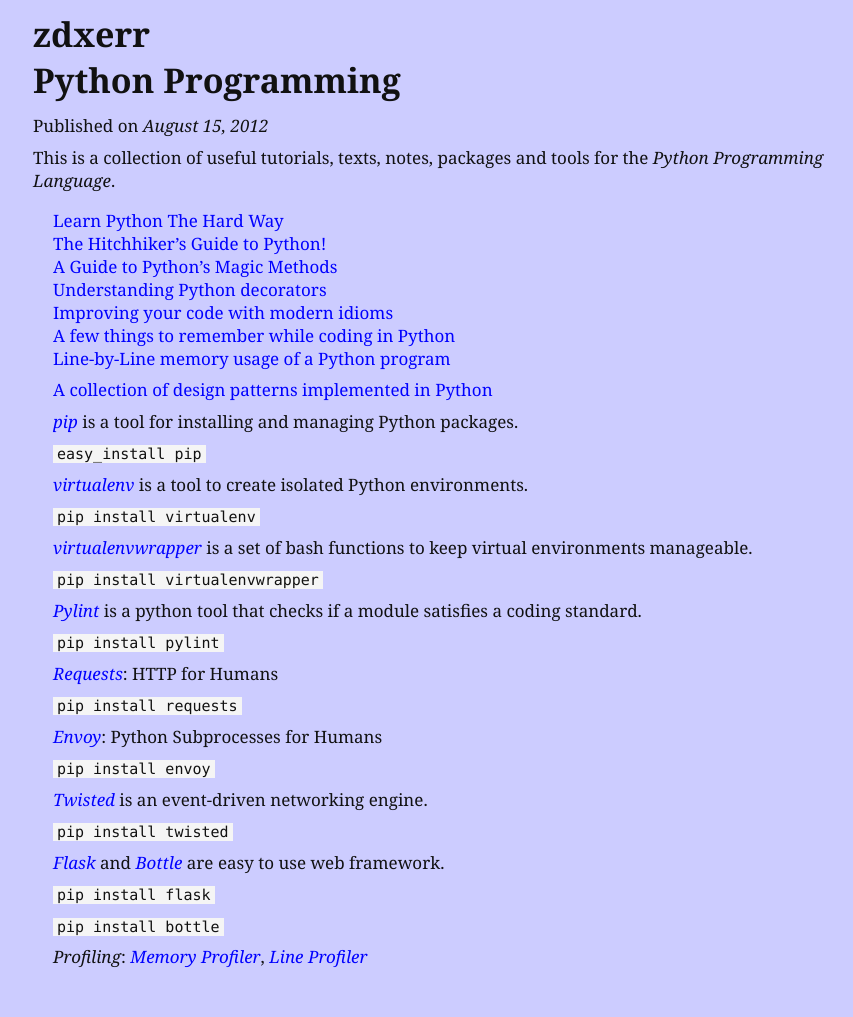
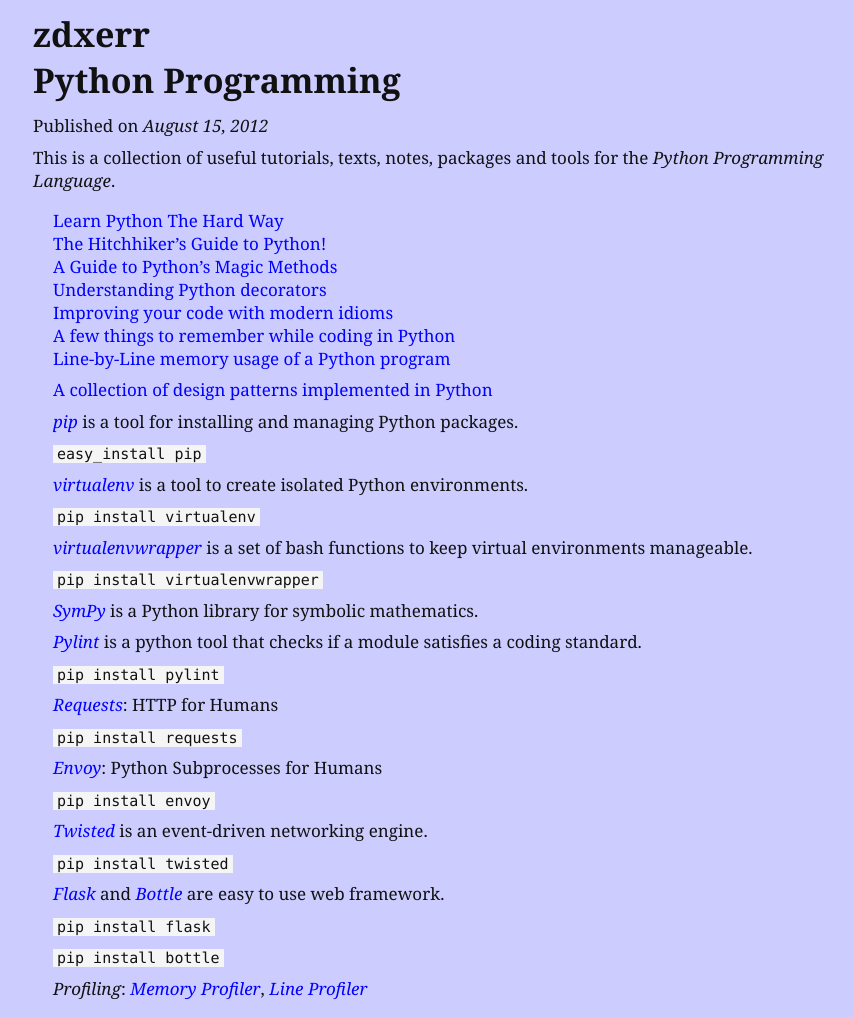
Before and after one commit to zdxerr/zdxerr.github.com, a Jekyll site: the page built from _posts/2012-08-15-python.markdown, in a window 1280 px wide. Shown: the whole page, without its empty margins (207-1060 px from the left). Built offline with Jekyll 4.4.1, drawn with Linux system fonts in a browser that asks for light colours; Markdown is read by kramdown in place of the engine named in the settings; before the commit the page ends 985 px from its top, so only the background shows below that.

Commit message:
Added sympy.

```diff
--- a/_posts/2012-08-15-python.markdown
+++ b/_posts/2012-08-15-python.markdown
@@ -28,6 +28,8 @@
 
     `pip install virtualenvwrapper`
 
+- _[SymPy](http://sympy.org/en/index.html)_ is a Python library for symbolic mathematics.
+
 - _[Pylint](http://www.logilab.org/857)_ is a python tool that checks if a module satisfies a coding standard.
 
 	`pip install pylint`
```
